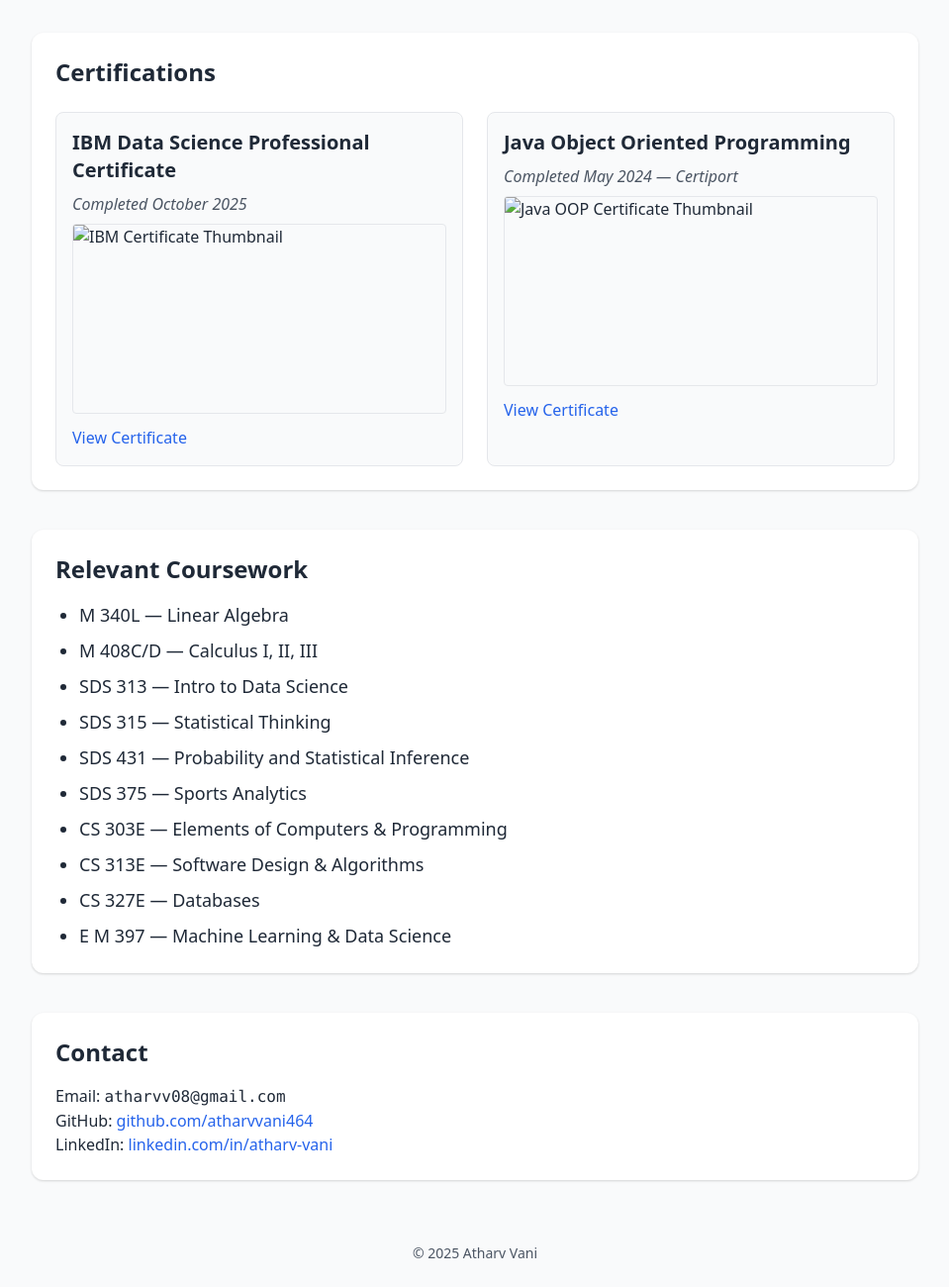
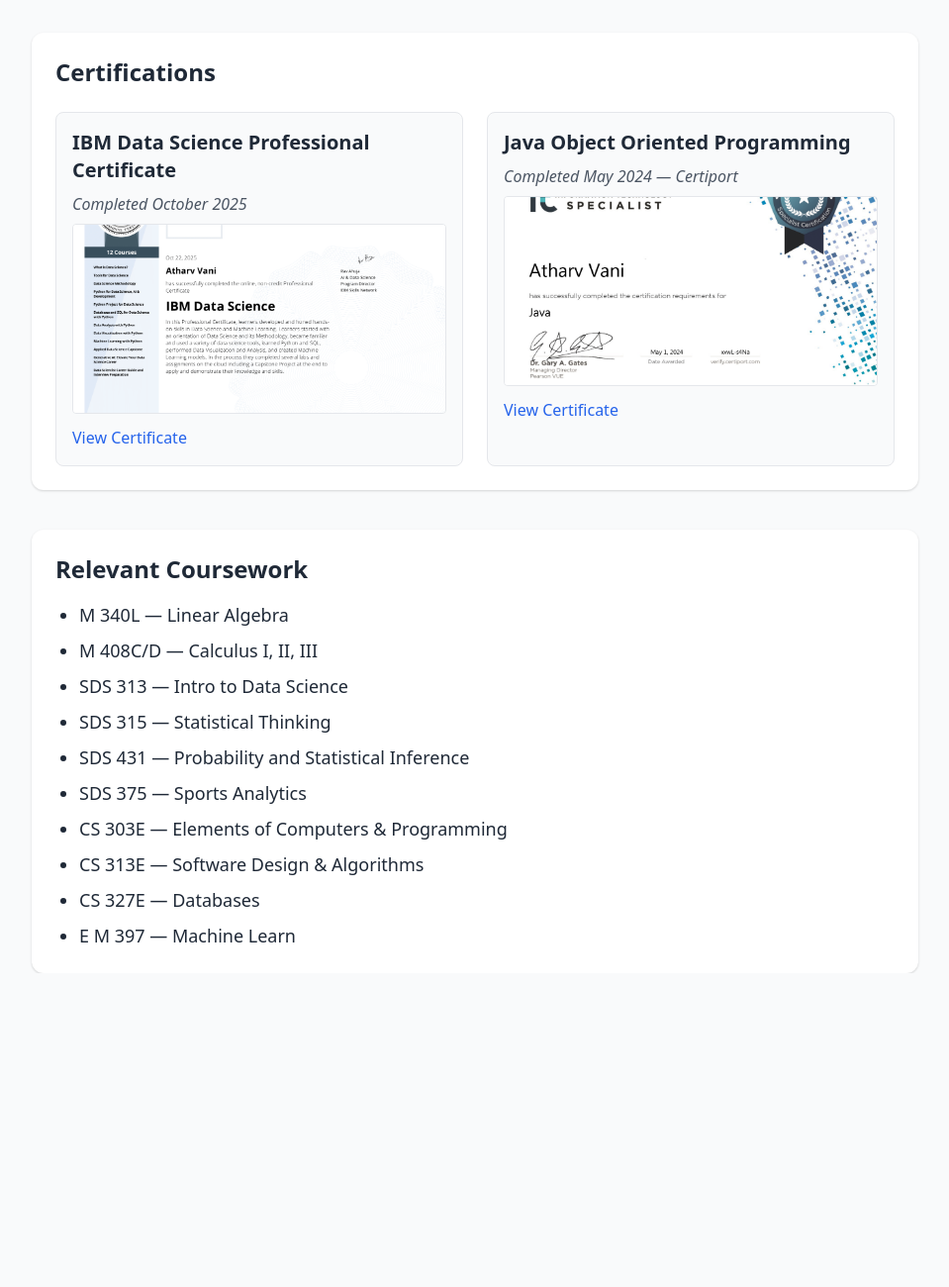
Before and after one commit to atharvvani464/atharvvani464.github.io, a plain HTML site: page index.html in a window 1280 px wide. Shown: the part 1314-2614 px from the top of the page at 99% size, without its empty margins (272-1231 px from the left). After the commit the page ends 2297 px from the top, so only its background shows below. Drawn offline with nearby package versions, Linux system fonts and the light colour scheme.

Commit message:
fixed image file paths

```diff
--- a/index.html
+++ b/index.html
@@ -39,8 +39,8 @@
 <body class="bg-gray-50 text-gray-800">
 
     <!-- Sidebar Toggle Button (mobile only) -->
-    <button id="toggleSidebar" class="md:hidden fixed top-4 left-4 z-50 bg-blue-600 text-white px-3 py-2 rounded">☰
-        Menu</button>
+    <button id="toggleSidebar"
+        class="md:hidden fixed top-4 left-4 z-50 bg-blue-600 text-white px-3 py-2 rounded">☰ Menu</button>
 
     <!-- Sidebar -->
     <div id="sidebar"
@@ -69,10 +69,8 @@
         <section id="about" class="max-w-4xl mx-auto mt-10 p-6 bg-white rounded-xl shadow">
             <h2 class="text-2xl font-semibold mb-4">About Me</h2>
             <p class="leading-relaxed text-lg">
-                I'm a Statistics and Data Science student at UT Austin focused on building ML/AI workflows, with a
-                strong interest in LLMs and agentic systems.
-                My experience includes neural networks, reinforcement learning, SQL/MongoDB, and applied analytics.
-                Always happy to discuss projects or collaborate!
+                I'm a Statistics and Data Science student at UT Austin focused on building ML/AI workflows, with a strong interest in LLMs and agentic systems.
+                My experience includes neural networks, reinforcement learning, SQL/MongoDB, and applied analytics. Always happy to discuss projects or collaborate!
             </p>
         </section>
 
@@ -83,42 +81,32 @@
                 <div class="p-4 border rounded-lg">
                     <h3 class="text-xl font-semibold">T-Transformer</h3>
                     <p class="text-gray-600 italic mb-1">September 2025 – Present</p>
-                    <p class="text-gray-700">A transformer architecture exploring sequence modeling and attention
-                        mechanisms.</p>
-                    <a href="https://github.com/atharvvani464/T-Transformer"
-                        class="text-blue-600 hover:underline">GitHub Repo</a>
+                    <p class="text-gray-700">A transformer architecture exploring sequence modeling and attention mechanisms.</p>
+                    <a href="https://github.com/atharvvani464/T-Transformer" class="text-blue-600 hover:underline">GitHub Repo</a>
                 </div>
                 <div class="p-4 border rounded-lg">
                     <h3 class="text-xl font-semibold">Sports Analytics</h3>
                     <p class="text-gray-600 italic mb-1">August 2025 – December 2025</p>
-                    <p class="text-gray-700">Homework assignments in RStudio using tidyverse and real sports datasets.
-                    </p>
-                    <a href="https://github.com/atharvvani464/SDS375" class="text-blue-600 hover:underline">GitHub
-                        Repo</a>
+                    <p class="text-gray-700">Homework assignments in RStudio using tidyverse and real sports datasets.</p>
+                    <a href="https://github.com/atharvvani464/SDS375" class="text-blue-600 hover:underline">GitHub Repo</a>
                 </div>
                 <div class="p-4 border rounded-lg">
                     <h3 class="text-xl font-semibold">SpaceX Simulation — IBM Data Science</h3>
                     <p class="text-gray-600 italic mb-1">May 2025 – October 2025</p>
-                    <p class="text-gray-700">Full ML workflow including EDA, visualization, prediction modeling, and
-                        evaluation.</p>
-                    <a href="https://github.com/atharvvani464/SpaceX-Simulation-IBM-Data-Science"
-                        class="text-blue-600 hover:underline">GitHub Repo</a>
+                    <p class="text-gray-700">Full ML workflow including EDA, visualization, prediction modeling, and evaluation.</p>
+                    <a href="https://github.com/atharvvani464/SpaceX-Simulation-IBM-Data-Science" class="text-blue-600 hover:underline">GitHub Repo</a>
                 </div>
                 <div class="p-4 border rounded-lg">
                     <h3 class="text-xl font-semibold">Customer Segmentation</h3>
                     <p class="text-gray-600 italic mb-1">June 2025 – July 2025</p>
-                    <p class="text-gray-700">Unsupervised clustering using k-means to segment customers by behavior and
-                        features.</p>
-                    <a href="https://github.com/atharvvani464/Customer-Segmentation"
-                        class="text-blue-600 hover:underline">GitHub Repo</a>
+                    <p class="text-gray-700">Unsupervised clustering using k-means to segment customers by behavior and features.</p>
+                    <a href="https://github.com/atharvvani464/Customer-Segmentation" class="text-blue-600 hover:underline">GitHub Repo</a>
                 </div>
                 <div class="p-4 border rounded-lg">
                     <h3 class="text-xl font-semibold">Registration Planner</h3>
                     <p class="text-gray-600 italic mb-1">January 2025 – April 2025</p>
-                    <p class="text-gray-700">DFS-based class scheduling system to help students optimize registration
-                        choices.</p>
-                    <a href="https://github.com/atharvvani464/CS-313E-Registration-Planning"
-                        class="text-blue-600 hover:underline">GitHub Repo</a>
+                    <p class="text-gray-700">DFS-based class scheduling system to help students optimize registration choices.</p>
+                    <a href="https://github.com/atharvvani464/CS-313E-Registration-Planning" class="text-blue-600 hover:underline">GitHub Repo</a>
                 </div>
             </div>
         </section>
@@ -131,18 +119,15 @@
                 <div class="p-4 border rounded-lg bg-gray-50">
                     <h3 class="text-xl font-semibold mb-2">IBM Data Science Professional Certificate</h3>
                     <p class="text-gray-600 italic mb-2">Completed October 2025</p>
-                    <img src="IBM_Cert.png" alt="IBM Certificate Thumbnail"
-                        class="w-full h-48 object-cover border rounded mb-3">
-                    <a href="https://coursera.org/verify/professional-cert/VR6Z0JVJ22FX"
-                        class="text-blue-600 hover:underline">View Certificate</a>
+                    <img src="images/IBM_Cert.png" alt="IBM Certificate Thumbnail" class="w-full h-48 object-cover border rounded mb-3">
+                    <a href="https://coursera.org/verify/professional-cert/VR6Z0JVJ22FX" class="text-blue-600 hover:underline">View Certificate</a>
                 </div>
 
                 <!-- Java OOP Certificate -->
                 <div class="p-4 border rounded-lg bg-gray-50">
                     <h3 class="text-xl font-semibold mb-2">Java Object Oriented Programming</h3>
                     <p class="text-gray-600 italic mb-2">Completed May 2024 — Certiport</p>
-                    <img src="JavaCert.png" alt="Java OOP Certificate Thumbnail"
-                        class="w-full h-48 object-cover border rounded mb-3">
+                    <img src="images/JavaCert.png" alt="Java OOP Certificate Thumbnail" class="w-full h-48 object-cover border rounded mb-3">
                     <a href="JavaCertificate.pdf" class="text-blue-600 hover:underline">View Certificate</a>
                 </div>
             </div>
@@ -161,39 +146,4 @@
                 <li>CS 303E — Elements of Computers & Programming</li>
                 <li>CS 313E — Software Design & Algorithms</li>
                 <li>CS 327E — Databases</li>
-                <li>E M 397 — Machine Learning & Data Science</li>
-            </ul>
-        </section>
-
-        <!-- Contact Section -->
-        <section id="contact" class="max-w-4xl mx-auto mt-10 p-6 bg-white rounded-xl shadow">
-            <h2 class="text-2xl font-semibold mb-4">Contact</h2>
-            <p>Email: <span class="font-mono">atharvv08@gmail.com</span></p>
-            <p>GitHub: <a href="https://github.com/atharvvani464"
-                    class="text-blue-600 hover:underline">github.com/atharvvani464</a></p>
-            <p>LinkedIn: <a href="https://www.linkedin.com/in/atharv-vani/"
-                    class="text-blue-600 hover:underline">linkedin.com/in/atharv-vani</a></p>
-        </section>
-
-        <footer class="text-center text-sm text-gray-600 mt-10 p-6">© 2025 Atharv Vani</footer>
-    </div>
-
-    <!-- Sidebar toggle script -->
-    <script>
-        const sidebar = document.getElementById("sidebar");
-        const toggleBtn = document.getElementById("toggleSidebar");
-        const overlay = document.getElementById("overlay");
-
-        toggleBtn.addEventListener("click", () => {
-            sidebar.classList.toggle("sidebar-hidden");
-            overlay.classList.toggle("active");
-        });
-
-        overlay.addEventListener("click", () => {
-            sidebar.classList.add("sidebar-hidden");
-            overlay.classList.remove("active");
-        });
-    </script>
-</body>
-
-</html>
+                <li>E M 397 — Machine Learn
```
